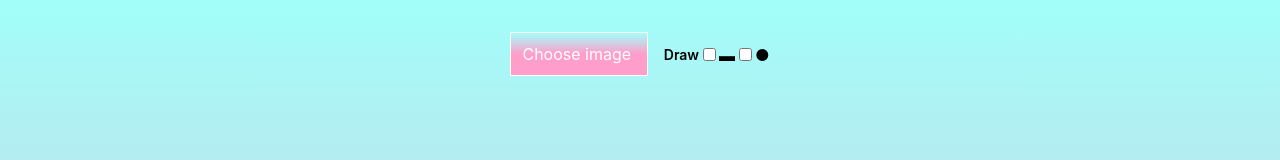
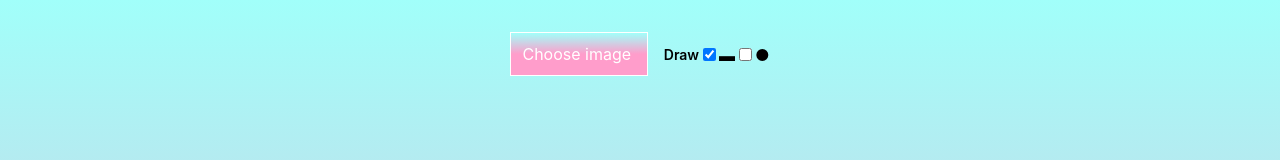
Before and after one commit to dokeet/colorpalette-generator, a React (Create React App) app: page / in a window 1280 px wide. Shown: the top 160 px of the page. Built offline with nearby package versions, Linux system fonts and the light colour scheme.

Commit message:
Changed extension to jpeg

```diff
--- a/src/components/ImageExtractor.js
+++ b/src/components/ImageExtractor.js
@@ -12,7 +12,7 @@ function ImageExtractor() {
 	let [colors, setColors] = useState(null);
 	const [loaded, setLoaded] = useState(false);
 	const [circlesBool, setCirclesBool] = useState(false);
-	const [rectBool, setRectBool] = useState(false);
+	const [rectBool, setRectBool] = useState(true);
 
 	function handleImage(e) {
 		e.preventDefault();
@@ -115,7 +115,7 @@ function ImageExtractor() {
 		}
 		changeBackground();
 
-		imgRef.current.src = canvas.current.toDataURL();
+		imgRef.current.src = canvas.current.toDataURL('image/jpeg', "0.8");
 		setImgLink(imgRef.current.src);
 	}, [colors, rectBool, circlesBool]);
 
@@ -203,7 +203,7 @@ function ImageExtractor() {
 					<a
 						style={{ textDecoration: "none", color: "#fff" }}
 						href={imgLink}
-						download="PatternImage.png"
+						download="PatternImage.jpg"
 					>
 						<button
 							style={{
```
